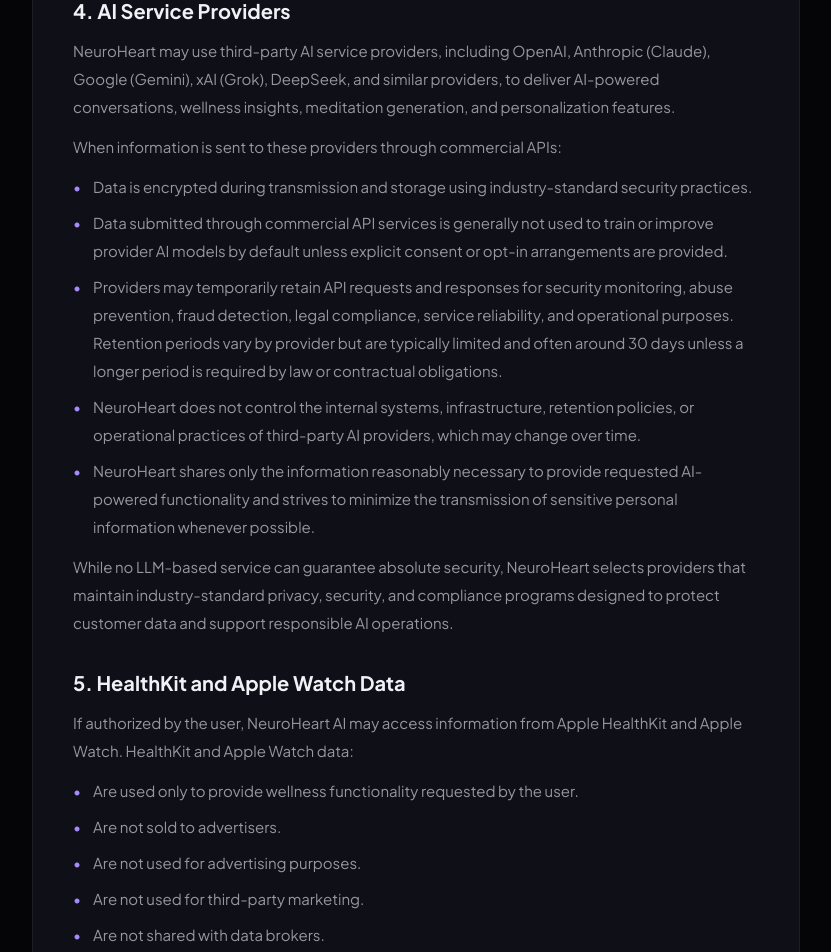
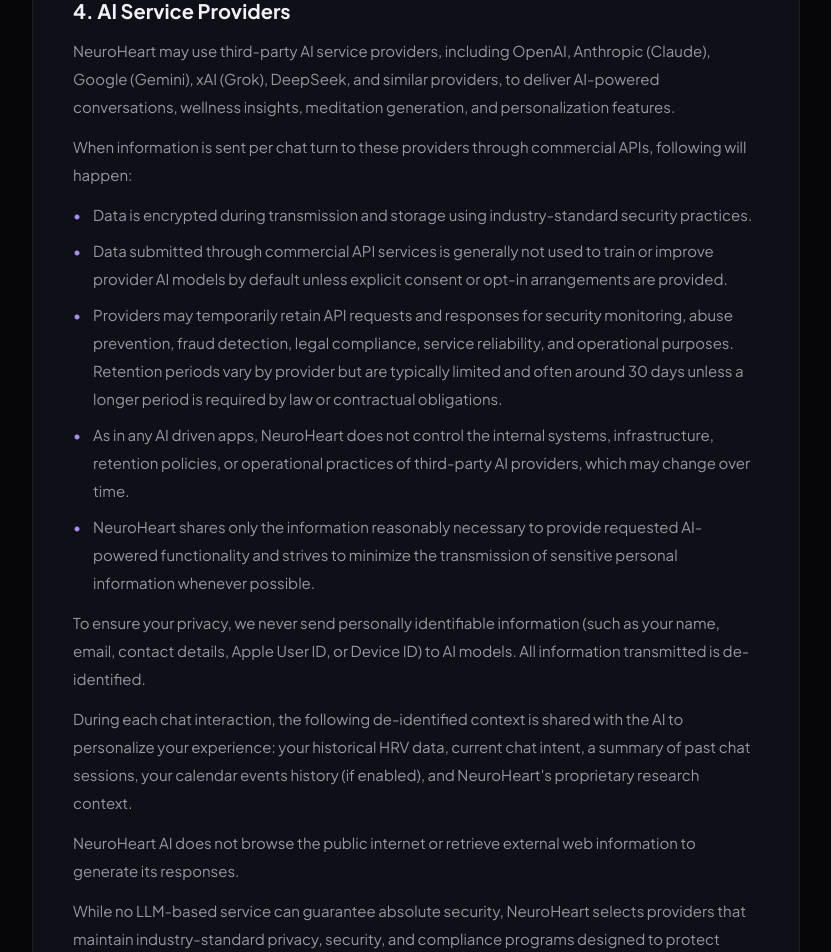
Before and after one commit to sgopi888/neuroheart_website, a Next.js app: page /privacy in a window 1280 px wide. Shown: the part 1700-2652 px from the top of the page, without its empty margins (224-1055 px from the left). Built offline with nearby package versions, Linux system fonts and the light colour scheme; no server answers.

Commit message:
fix: detail exact de-identified data sent to LLM per chat turn

```diff
--- a/src/app/privacy/page.tsx
+++ b/src/app/privacy/page.tsx
@@ -56,16 +56,19 @@
     title: "4. AI Service Providers",
     paragraphs: [
       "NeuroHeart may use third-party AI service providers, including OpenAI, Anthropic (Claude), Google (Gemini), xAI (Grok), DeepSeek, and similar providers, to deliver AI-powered conversations, wellness insights, meditation generation, and personalization features.",
-      "When information is sent to these providers through commercial APIs:",
+      "When information is sent per chat turn to these providers through commercial APIs, following will happen:",
     ],
     bullets: [
       "Data is encrypted during transmission and storage using industry-standard security practices.",
       "Data submitted through commercial API services is generally not used to train or improve provider AI models by default unless explicit consent or opt-in arrangements are provided.",
       "Providers may temporarily retain API requests and responses for security monitoring, abuse prevention, fraud detection, legal compliance, service reliability, and operational purposes. Retention periods vary by provider but are typically limited and often around 30 days unless a longer period is required by law or contractual obligations.",
-      "NeuroHeart does not control the internal systems, infrastructure, retention policies, or operational practices of third-party AI providers, which may change over time.",
+      "As in any AI driven apps, NeuroHeart does not control the internal systems, infrastructure, retention policies, or operational practices of third-party AI providers, which may change over time.",
       "NeuroHeart shares only the information reasonably necessary to provide requested AI-powered functionality and strives to minimize the transmission of sensitive personal information whenever possible.",
     ],
     afterBulletsParagraphs: [
+      "To ensure your privacy, we never send personally identifiable information (such as your name, email, contact details, Apple User ID, or Device ID) to AI models. All information transmitted is de-identified.",
+      "During each chat interaction, the following de-identified context is shared with the AI to personalize your experience: your historical HRV data, current chat intent, a summary of past chat sessions, your calendar events history (if enabled), and NeuroHeart's proprietary research context.",
+      "NeuroHeart AI does not browse the public internet or retrieve external web information to generate its responses.",
       "While no LLM-based service can guarantee absolute security, NeuroHeart selects providers that maintain industry-standard privacy, security, and compliance programs designed to protect customer data and support responsible AI operations.",
     ],
   },
```
